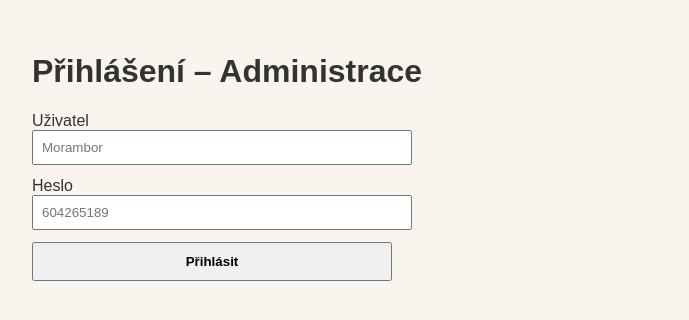
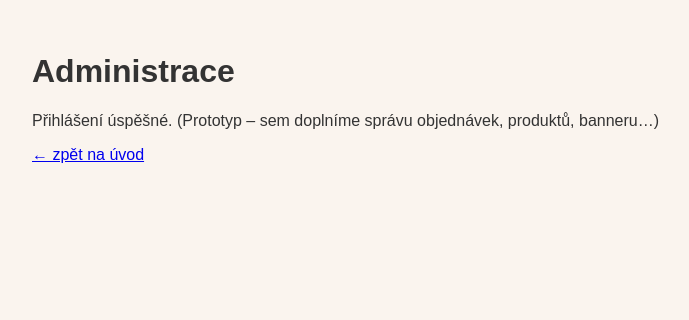
Before and after one commit to ludvikroman7/objednavkovy-web, a Next.js app: page /admin in a window 1280 px wide. Shown: the top 320 px of the page, without its empty margins (0-689 px from the left). Built offline with nearby package versions, Linux system fonts and the light colour scheme.

Commit message:
Update page.tsx

```diff
--- a/src/app/admin/page.tsx
+++ b/src/app/admin/page.tsx
@@ -1,59 +1,11 @@
-"use client";
-
-import { useState } from "react";
+export const metadata = { title: "Administrace" };
 
 export default function AdminPage() {
-  const [user, setUser] = useState("");
-  const [pass, setPass] = useState("");
-  const [ok, setOk] = useState(false);
-  const [err, setErr] = useState("");
-
-  function login(e: React.FormEvent) {
-    e.preventDefault();
-    if (user === "Morambor" && pass === "604265189") {
-      setOk(true);
-      setErr("");
-    } else {
-      setErr("Neplatné přihlašovací údaje.");
-      setOk(false);
-    }
-  }
-
-  if (ok) {
-    return (
-      <main style={{ padding: 24, fontFamily: "sans-serif" }}>
-        <h1>Administrace</h1>
-        <p>Přihlášení úspěšné. (Prototyp – sem doplníme správu objednávek, produktů, banneru…)</p>
-      </main>
-    );
-  }
-
   return (
-    <main style={{ padding: 24, fontFamily: "sans-serif" }}>
-      <h1>Přihlášení – Administrace</h1>
-      <form onSubmit={login} style={{ marginTop: 16, display: "grid", gap: 12, maxWidth: 360 }}>
-        <label>
-          <div>Uživatel</div>
-          <input
-            value={user}
-            onChange={(e) => setUser(e.target.value)}
-            placeholder="Morambor"
-            style={{ width: "100%", padding: 8 }}
-          />
-        </label>
-        <label>
-          <div>Heslo</div>
-          <input
-            type="password"
-            value={pass}
-            onChange={(e) => setPass(e.target.value)}
-            placeholder="604265189"
-            style={{ width: "100%", padding: 8 }}
-          />
-        </label>
-        <button type="submit" style={{ padding: 10, fontWeight: 600 }}>Přihlásit</button>
-        {err && <div style={{ color: "crimson", fontSize: 14 }}>{err}</div>}
-      </form>
+    <main style={{ padding: "24px", fontFamily: "sans-serif" }}>
+      <h1>Administrace</h1>
+      <p>Přihlášení úspěšné. (Prototyp – sem doplníme správu objednávek, produktů, banneru…)</p>
+      <p><a href="/">← zpět na úvod</a></p>
     </main>
   );
 }
```
